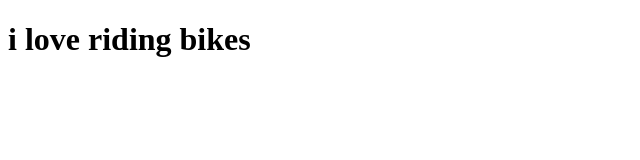
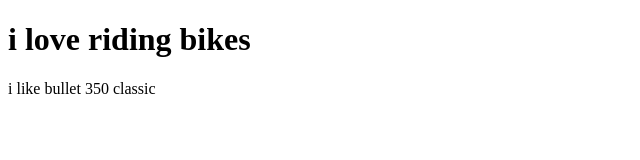
Before and after one commit to aayushchounkar/honda, a plain HTML site: page index.html in a window 1280 px wide. Shown: the whole page, without its empty margins (0-640 px from the left). Drawn offline with Linux system fonts and the light colour scheme.

Commit message:
again added new files

```diff
--- a/index.html
+++ b/index.html
@@ -7,5 +7,6 @@
 </head>
 <body>
     <h1> i love riding bikes </h1>
+    <p> i like bullet 350 classic </p>
 </body>
 </html>
```
